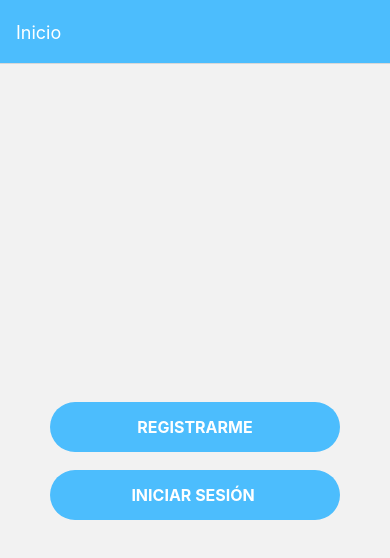
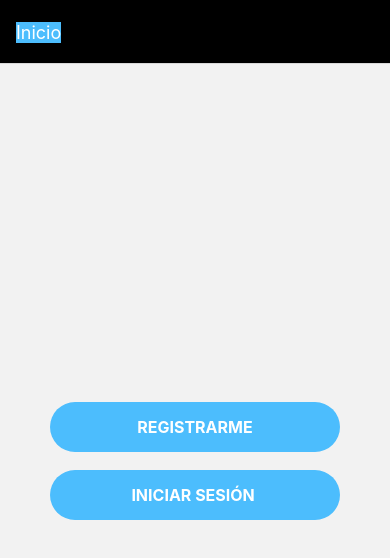
Before and after one commit to ShindouAstrea/fitsi-proyecto-titulo, a React Native app: screen / in a window 390 px wide. Shown: the top 558 px of the page. Built offline with nearby package versions, Linux system fonts and the light colour scheme.

Commit message:
Cambios en el Diseño

```diff
--- a/App.js
+++ b/App.js
@@ -46,7 +46,7 @@ const Stack = createNativeStackNavigator();
           screenOptions={{
             headerShown: true,
             headerStyle: {
-              backgroundColor: '#4cbdfd',
+              backgroundColor: 'black',
               textAlign: 'center',
               justifyContent: 'center',
             },
```
